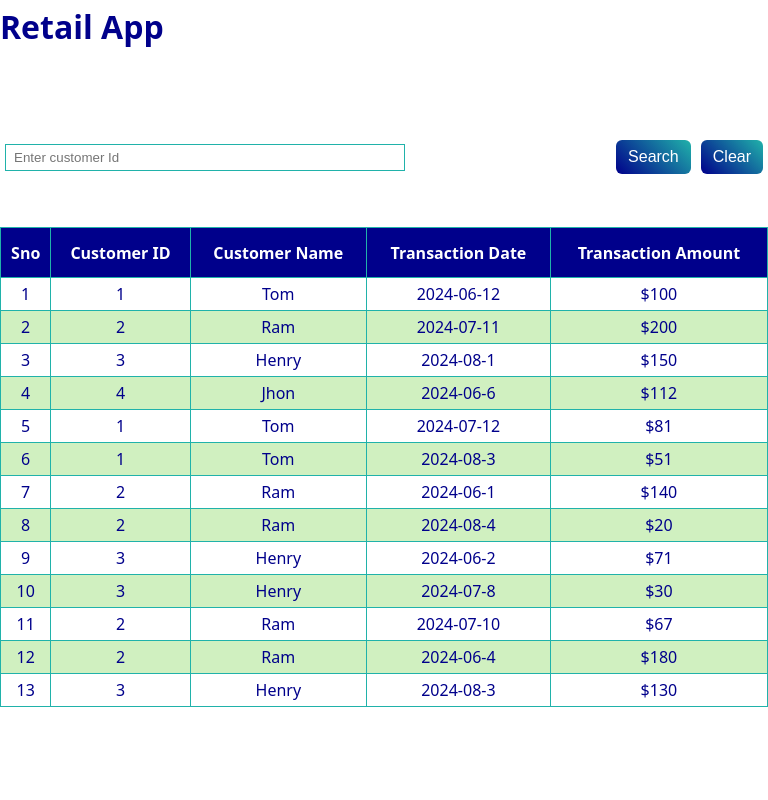
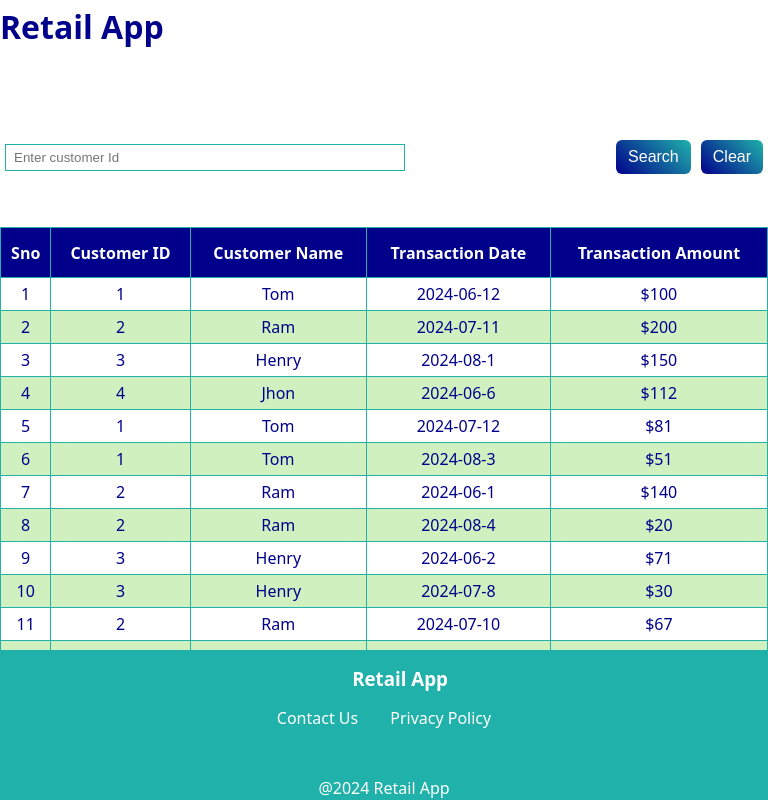
Before and after one commit to VandanaMettu/Vandana-UIAssignment, a React (Create React App) app: page / in a window 768 px wide. Shown: the top 800 px of the page. Built offline with nearby package versions, Linux system fonts and the light colour scheme.

Commit message:
Update Footer.css

```diff
--- a/src/Footer.css
+++ b/src/Footer.css
@@ -7,6 +7,13 @@
     position: sticky;
     left: 0;
     bottom: 0;
+    /* position: fixed;
+    left: 0;
+    bottom: 0;
+    width: 100%;
+    color: white;
+    text-align: center;
+    background-color: lightseagreen; */
 
 
 }
@@ -28,3 +35,37 @@
 .footer-section p{
     text-align: center;
 }
+
+@media (min-width: 768px) and (max-width: 1024px) {
+    .footer-section{
+
+        position: fixed;
+        left: 0;
+        bottom: 0;
+        width: 100%;
+        color: white;
+        text-align: center;
+        background-color: lightseagreen;
+
+
+
+
+    }
+
+}
+
+@media (min-width: 768px) and (max-width: 1024px) and (orientation: landscape) {
+    .footer-section{
+
+        position: sticky;
+        left: 0;
+        bottom: 0;
+        width: 100%;
+        color: white;
+        text-align: center;
+        background-color: lightseagreen;
+
+
+    }
+
+}
```
